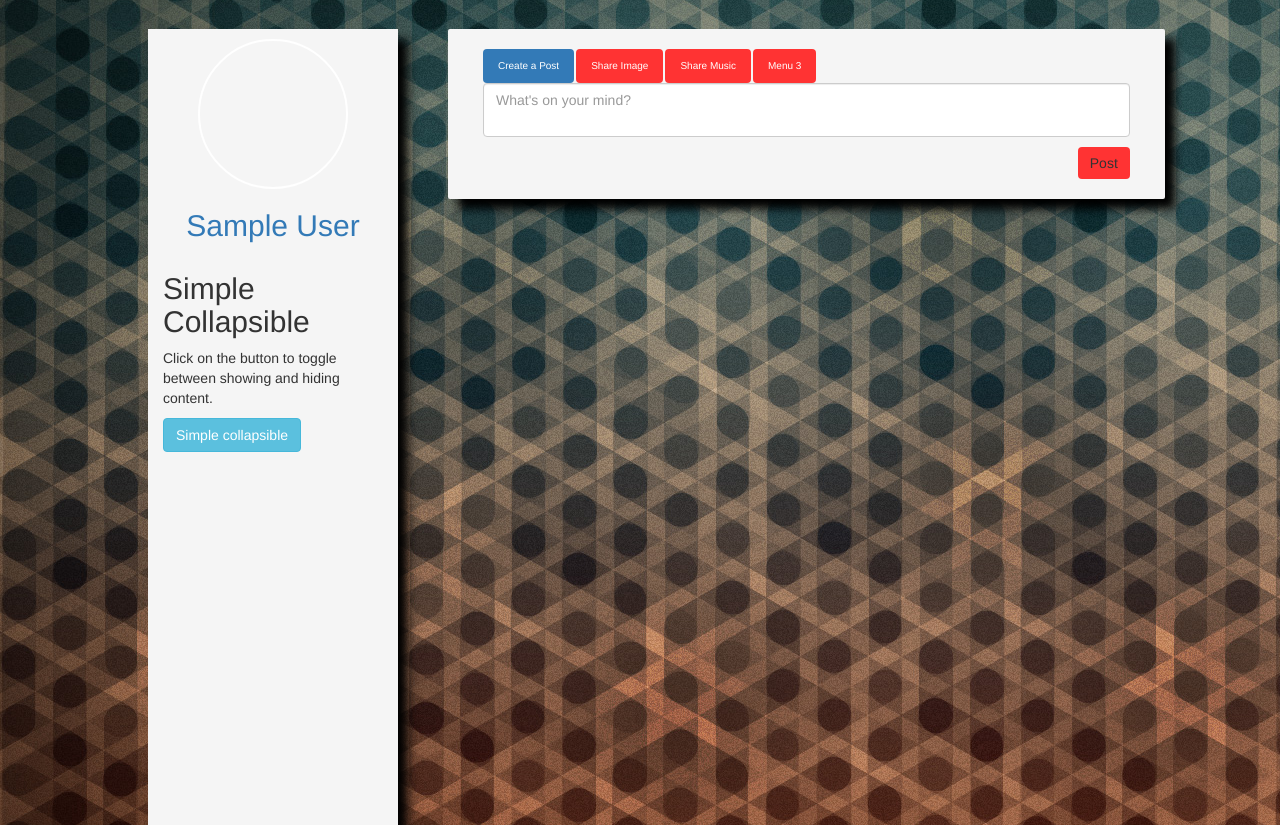
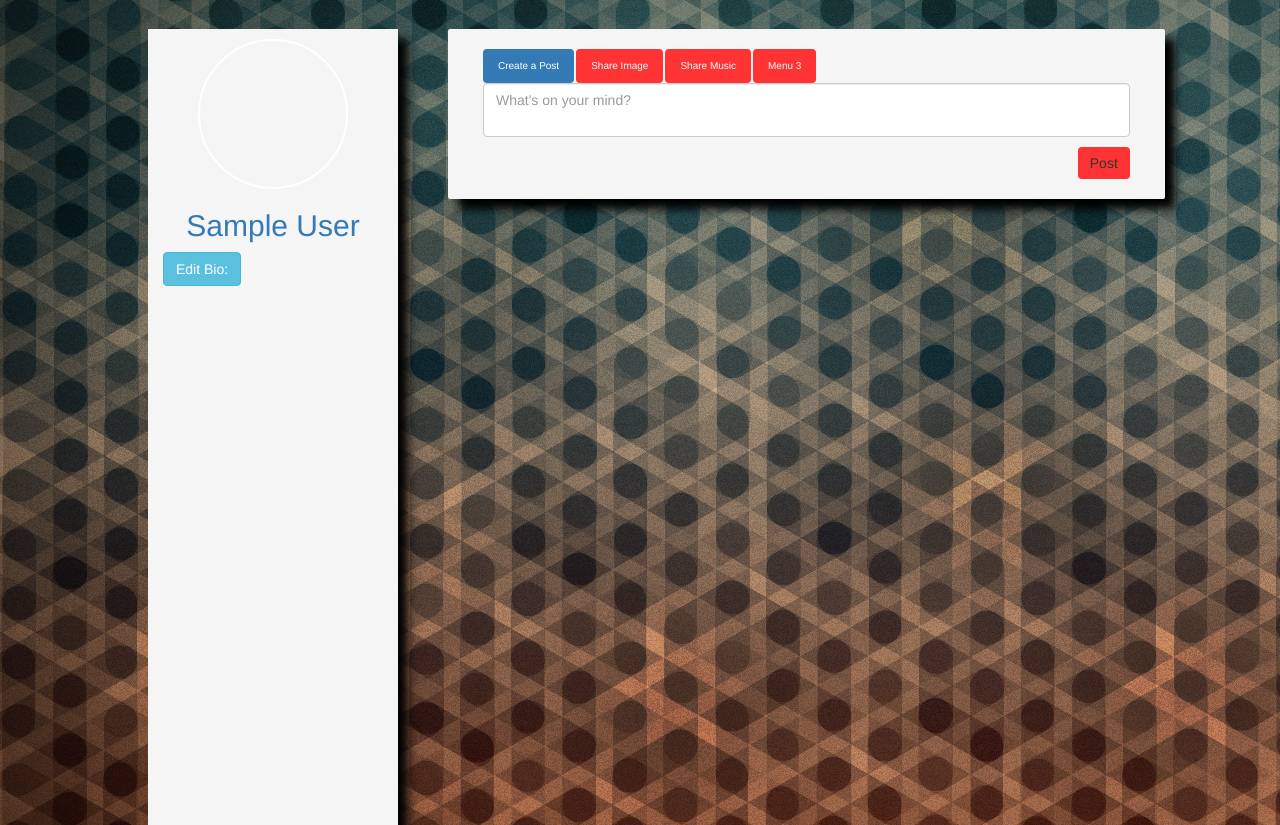
Before and after one commit to mjb0899/musicnme, a PHP site: page /home.php in a window 1280 px wide. Shown: the part 51-876 px from the top of the page. Run offline with PHP 8.4, Linux system fonts and the light colour scheme; the visitor is signed in with stand-in values (Sample User, id 1); data that the repository does not hold is empty; some libraries are stand-ins or nearby versions.

Commit message:
rating commit

```diff
--- a/home.php
+++ b/home.php
@@ -98,9 +98,8 @@ $artist=$_SESSION['artist'];
                 </div>
                 <div class="profile_data">
                     <div class="container">
-                        <h2>Simple Collapsible</h2>
-                        <p>Click on the button to toggle between showing and hiding content.</p>
-                        <button type="button" class="btn btn-info" data-toggle="collapse" data-target="#demo">Simple collapsible</button>
+
+                        <button type="button" class="btn btn-info" data-toggle="collapse" data-target="#demo">Edit Bio:</button>
                         <div id="demo" class="collapse">
                             Lorem ipsum dolor sit amet, consectetur adipisicing elit,
                             sed do eiusmod tempor incididunt ut labore et dolore magna aliqua. Ut enim ad minim veniam,
```
